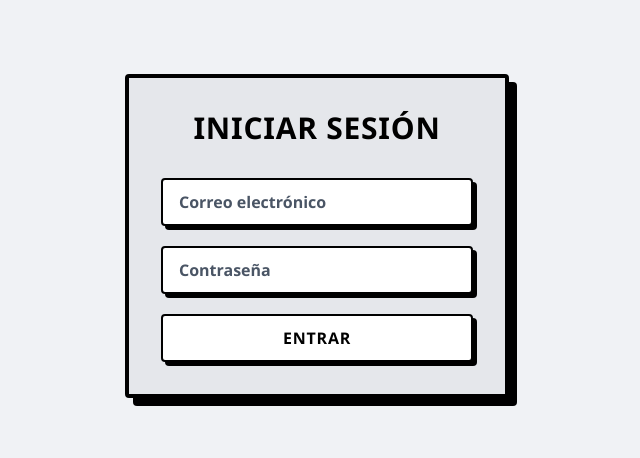
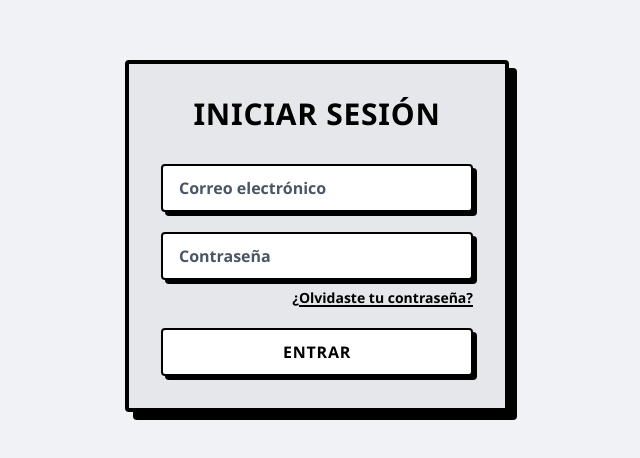
Before and after one commit to Cristian-Marcano/Front-End-ChatHub, a React (Vite) app: page /login in a window 1280 px wide. Shown: the part 164-622 px from the top of the page, without its empty margins (323-963 px from the left). Built offline with nearby package versions, Linux system fonts and the light colour scheme.

Commit message:
feat: useLoginForm & authSchema & implement React Hook Form & Zod

```diff
--- a/package.json
+++ b/package.json
@@ -10,10 +10,13 @@
     "preview": "vite preview"
   },
   "dependencies": {
+    "@hookform/resolvers": "^5.9.1",
     "@tailwindcss/vite": "^4.3.3",
     "react": "^19.1.0",
     "react-dom": "^19.1.0",
-    "tailwindcss": "^4.3.3"
+    "react-hook-form": "^7.87.0",
+    "tailwindcss": "^4.3.3",
+    "zod": "^4.5.4"
   },
   "devDependencies": {
     "@eslint/js": "^9.25.0",
--- a/src/components/ui/InputField.jsx
+++ b/src/components/ui/InputField.jsx
@@ -1,10 +1,21 @@
-const InputField = ({ name, type, placeholder }) => (
-  <input
-    name={name}
-    type={type}
-    placeholder={placeholder}
-    className="w-full h-12 px-4 rounded-sm border-2 border-black bg-white shadow-[4px_4px_0px_0px_#000] text-black font-semibold placeholder:text-gray-600 focus:outline-none focus:border-primary focus:shadow-[4px_4px_0px_0px_#000] transition-colors"
-  />
-);
+import { forwardRef } from 'react';
+
+const InputField = forwardRef(({ name, type, placeholder, error, ...props }, ref) => (
+  <div className="flex flex-col gap-1 w-full">
+    <input
+      ref={ref}
+      name={name}
+      type={type}
+      placeholder={placeholder}
+      className={`w-full h-12 px-4 rounded-sm border-2 bg-white shadow-[4px_4px_0px_0px_#000] text-black font-semibold placeholder:text-gray-600 focus:outline-none focus:shadow-[4px_4px_0px_0px_#000] transition-colors ${
+        error ? 'border-red-500 focus:border-red-600' : 'border-black focus:border-primary'
+      }`}
+      {...props}
+    />
+    {error && <span className="text-sm font-bold text-red-600">{error.message}</span>}
+  </div>
+));
+
+InputField.displayName = 'InputField';
 
 export default InputField;
--- a/src/features/auth/components/LoginForm.jsx
+++ b/src/features/auth/components/LoginForm.jsx
@@ -1,11 +1,35 @@
 import { InputField, SubmitButton } from '../../../components/ui';
+import { useLoginForm } from '../hooks/useLoginForm';
 
-const LoginForm = () => (
-  <form className="flex flex-col gap-5" onSubmit={(e) => e.preventDefault()}>
-    <InputField name="email" type="email" placeholder="Correo electrónico" />
-    <InputField name="password" type="password" placeholder="Contraseña" />
-    <SubmitButton>Entrar</SubmitButton>
-  </form>
-);
+const LoginForm = () => {
+  const { register, handleSubmit, errors, onSubmit } = useLoginForm();
+
+  return (
+    <form className="flex flex-col gap-5 w-full" onSubmit={handleSubmit(onSubmit)}>
+      <InputField
+        type="email"
+        placeholder="Correo electrónico"
+        error={errors.email}
+        {...register('email')}
+      />
+
+      <div className="flex flex-col gap-2">
+        <InputField
+          type="password"
+          placeholder="Contraseña"
+          error={errors.password}
+          {...register('password')}
+        />
+        <div className="flex justify-end">
+          <a href="#forgot-password" className="text-sm font-bold text-black underline decoration-2 underline-offset-2 hover:text-blue-600 transition-colors">
+            ¿Olvidaste tu contraseña?
+          </a>
+        </div>
+      </div>
+
+      <SubmitButton>Entrar</SubmitButton>
+    </form>
+  );
+};
 
 export default LoginForm;
--- /dev/null
+++ b/src/features/auth/hooks/useLoginForm.js
@@ -0,0 +1,26 @@
+import { useForm } from 'react-hook-form';
+import { zodResolver } from '@hookform/resolvers/zod';
+import { loginSchema } from '../schemas/authSchema';
+
+export const useLoginForm = () => {
+  const {
+    register,
+    handleSubmit,
+    formState: { errors },
+  } = useForm({
+    resolver: zodResolver(loginSchema),
+  });
+
+  const onSubmit = (data) => {
+    // Aquí iría la lógica de autenticación real
+    console.log('Login data:', data);
+    alert(`Intentando iniciar sesión con: ${data.email}`);
+  };
+
+  return {
+    register,
+    handleSubmit,
+    errors,
+    onSubmit,
+  };
+};
--- /dev/null
+++ b/src/features/auth/schemas/authSchema.js
@@ -0,0 +1,6 @@
+import { z } from 'zod';
+
+export const loginSchema = z.object({
+  email: z.string().min(1, 'El correo es requerido').email('Correo electrónico inválido'),
+  password: z.string().min(6, 'La contraseña debe tener al menos 6 caracteres'),
+});
```
Also changed, not shown: 2 other files (tests, documents, lock files or other folders).
